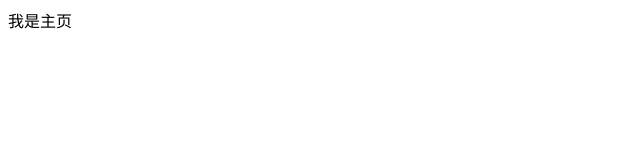
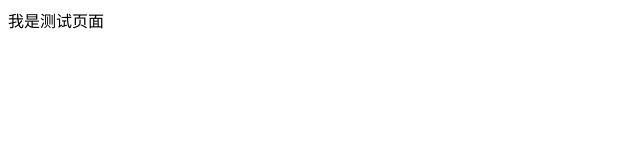
Before and after one commit to D-bxg-org/application, a React (Create React App) app: page /test in a window 1280 px wide. Shown: the top 160 px of the page, without its empty margins (0-640 px from the left). Built offline with nearby package versions, Linux system fonts and the light colour scheme.

Commit message:
引入测试页面

```diff
--- /dev/null
+++ b/src/pages/Test/index.js
@@ -0,0 +1,11 @@
+import React, { Component } from 'react'
+
+export default class Test extends Component {
+    render() {
+        return (
+            <div>
+                我是测试页面
+            </div>
+        )
+    }
+}
--- a/src/pages/index.jsx
+++ b/src/pages/index.jsx
@@ -1,13 +1,15 @@
 import React, { Component, Fragment } from "react";
 import { Route, Switch } from "react-router-dom";
 
-import Home from './Home'
+import Home from "./Home";
+import Test from './Test';
 
 export default class pages extends Component {
   render() {
     return (
       <Fragment>
         <Switch>
+          <Route path="/test" component={Test} />
           <Route path="/" component={Home} />
         </Switch>
       </Fragment>
```
